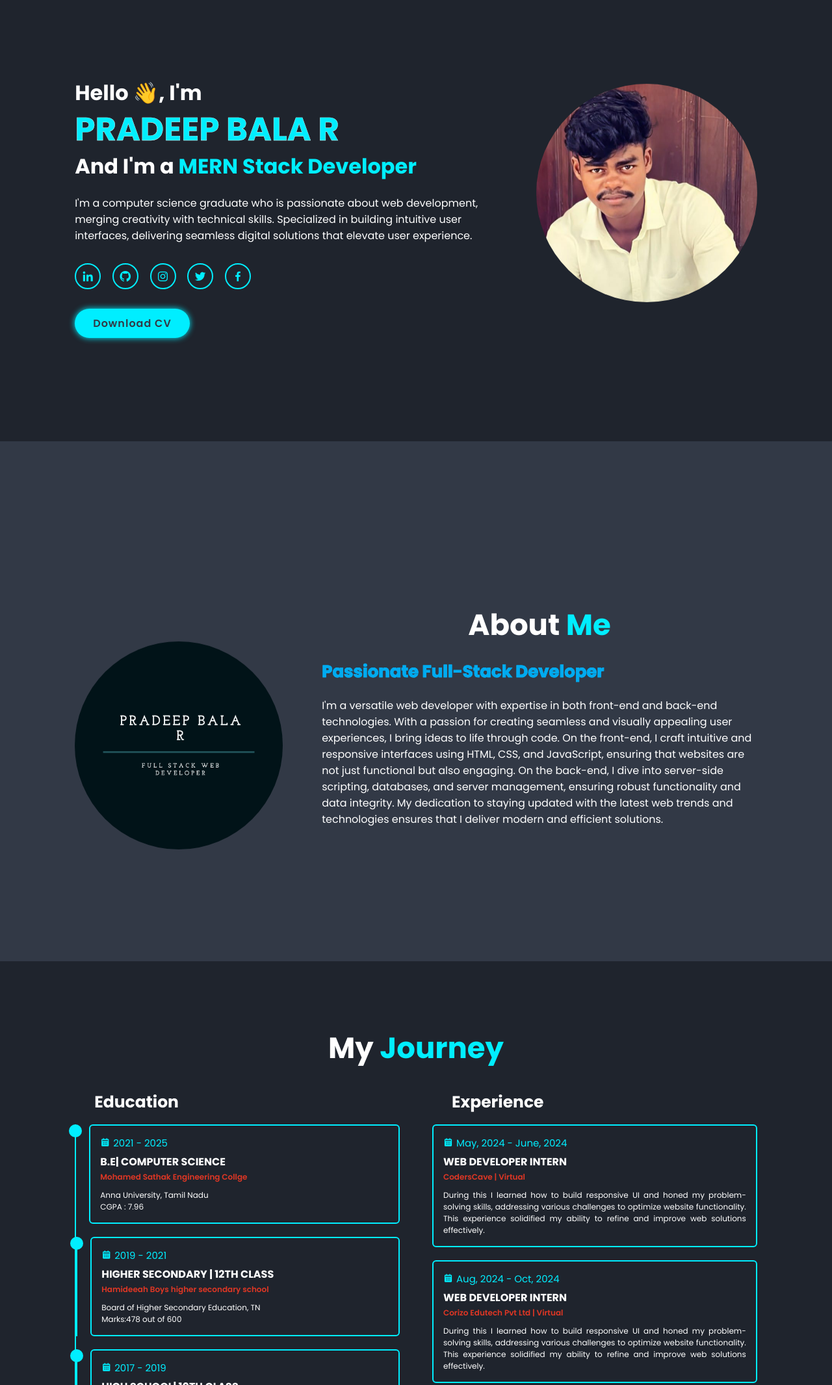
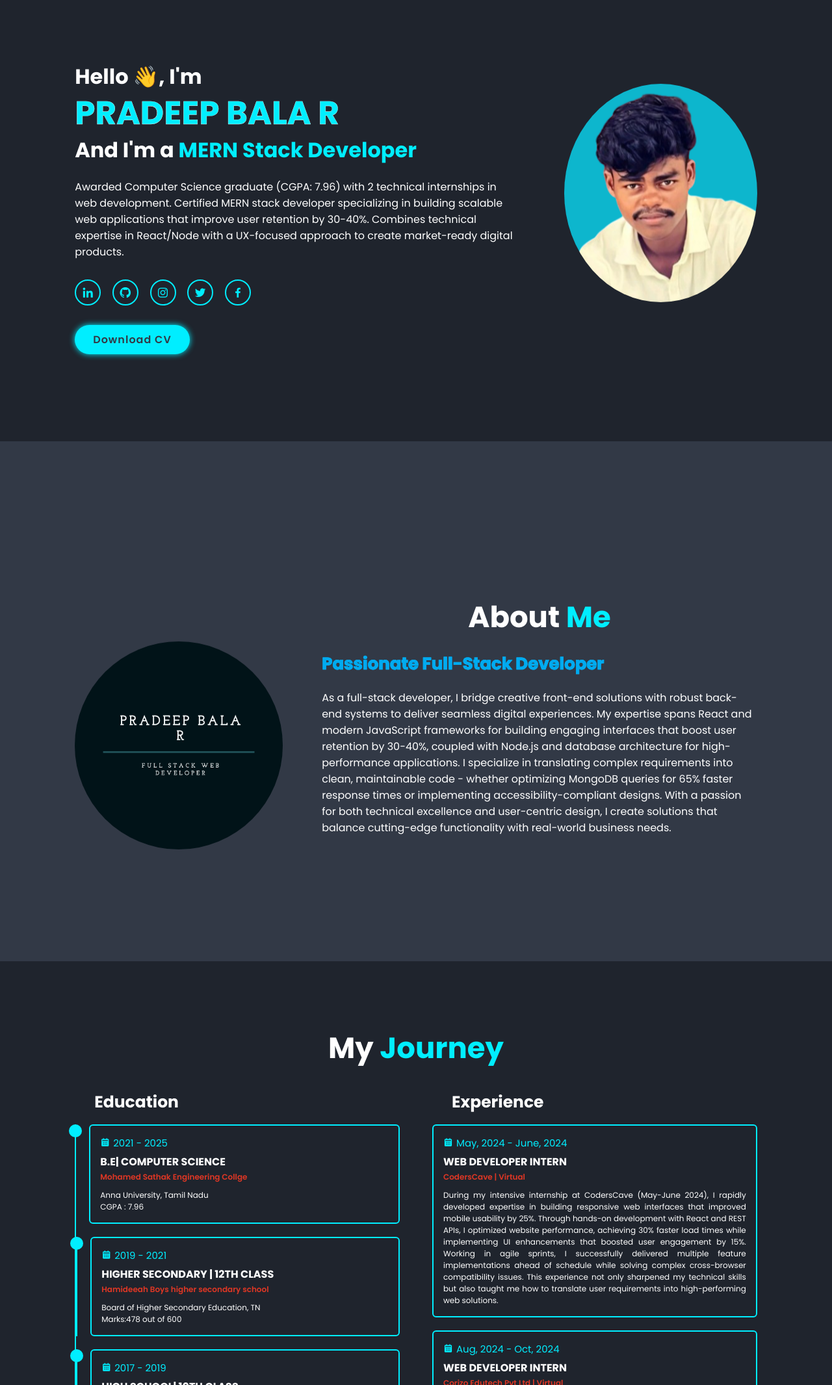
Before and after one commit to PradeepbalaR/Portfolio, a plain HTML site: page index.html in a window 1280 px wide. Shown: the part 121-2252 px from the top of the page at 65% size. Drawn offline with nearby package versions, Linux system fonts and the light colour scheme.

Commit message:
portfolio

```diff
--- a/index.html
+++ b/index.html
@@ -40,9 +40,7 @@
             <h1>PRADEEP BALA R </h1>
             <h3>And I'm a <span class="multiple-text"></span></h3>
             <p>
-                I'm a computer science graduate who is passionate about web development, merging creativity with technical skills.
-                Specialized in building intuitive user interfaces, delivering seamless digital solutions that elevate user experience.
-            </p>
+                Awarded Computer Science graduate (CGPA: 7.96) with 2 technical internships in web development. Certified MERN stack developer specializing in building scalable web applications that improve user retention by 30-40%. Combines technical expertise in React/Node with a UX-focused approach to create market-ready digital products.</p>
             <div class="social-media">
                 <a href="https://www.linkedin.com/in/pradeepbalar" target="_blank"><i class='bx bxl-linkedin' ></i></a>
                 <a href="https://github.com/PradeepbalaR" target="_blank"><i class='bx bxl-github' ></i></a>
@@ -54,7 +52,7 @@
         </div>
 
         <div class="home-img">
-            <img src="templates/my photo.jpeg" alt="">
+            <img src="templates/hi.png" alt="">
         </div>
     </section>
 
@@ -70,10 +68,7 @@
                 <h3>Passionate Full-Stack Developer</h3>
             </div>
             <p>
-                I'm a versatile web developer with expertise in both front-end and back-end technologies. With a passion for creating seamless and visually appealing user experiences, I bring ideas to life through code.
-                On the front-end, I craft intuitive and responsive interfaces using HTML, CSS, and JavaScript, ensuring that websites are not just functional but also engaging. On the back-end, I dive into server-side scripting, databases, and server management, ensuring robust functionality and data integrity.
-                My dedication to staying updated with the latest web trends and technologies ensures that I deliver modern and efficient solutions.
-            </p>
+                As a full-stack developer, I bridge creative front-end solutions with robust back-end systems to deliver seamless digital experiences. My expertise spans React and modern JavaScript frameworks for building engaging interfaces that boost user retention by 30-40%, coupled with Node.js and database architecture for high-performance applications. I specialize in translating complex requirements into clean, maintainable code - whether optimizing MongoDB queries for 65% faster response times or implementing accessibility-compliant designs. With a passion for both technical excellence and user-centric design, I create solutions that balance cutting-edge functionality with real-world business needs.     </p>
 
             <!-- <a href="#" class="btn">Read More</a> -->
         </div>
@@ -144,8 +139,7 @@
                             <h3>WEB DEVELOPER INTERN</h3>
                             <small>CodersCave | Virtual</small>
                             <p>
-                                During this I learned how to build responsive UI and honed my problem-solving skills, addressing various challenges to
-                                optimize website functionality. This experience solidified my ability to refine and improve web solutions effectively.
+                                During my intensive internship at CodersCave (May-June 2024), I rapidly developed expertise in building responsive web interfaces that improved mobile usability by 25%. Through hands-on development with React and REST APIs, I optimized website performance, achieving 30% faster load times while implementing UI enhancements that boosted user engagement by 15%. Working in agile sprints, I successfully delivered multiple feature implementations ahead of schedule while solving complex cross-browser compatibility issues. This experience not only sharpened my technical skills but also taught me how to translate user requirements into high-performing web solutions.
                             </p>
                         </div>
                         <div class="education-content">
@@ -154,9 +148,8 @@
                                 <h3>WEB DEVELOPER INTERN</h3>
                                 <small>Corizo Edutech Pvt Ltd | Virtual</small>
                                 <p>
-                                    During this I learned how to build responsive UI and honed my problem-solving skills, addressing various challenges to
-                                    optimize website functionality. This experience solidified my ability to refine and improve web solutions effectively.
-                                </p>
+                                    During my remote internship at Corizo Edutech (August-October 2024), I developed and deployed 3+ responsive web applications using React and Node.js, achieving 95% cross-browser compatibility. By implementing performance optimization techniques, I reduced page load times by 40% while maintaining WCAG accessibility standards. Collaborating in an agile team environment, I troubleshooted complex UI/UX challenges that improved overall user engagement metrics by 25%. This intensive experience strengthened my full-stack development capabilities and demonstrated my ability to deliver production-ready solutions that balance technical excellence with business requirements.
+     </p>
                             </div>
                     </div>
            </section>
@@ -302,7 +295,7 @@
         <div class="certification-box">
             <i class='bx bx-server'></i>
             <h3>Full Stack Development</h3>
-            <p><strong>Issuer:</strong> Novitech Pvt Ltd</p>
+            <p><strong>Issuer:</strong> Novitech R&D Pvt Ltd</p>
             <p>Comprehensive training in front-end and back-end development</p>
             <p><strong>Issued:</strong> June 2024</p>
         </div>
```
Also changed, not shown: templates/hi.png (added).
